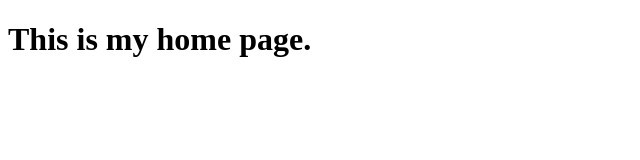
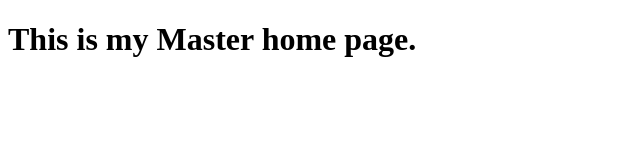
Before and after one commit to jbluks/test-webpage, a plain HTML site: page index.html in a window 1280 px wide. Shown: the whole page, without its empty margins (0-640 px from the left). Drawn offline with Linux system fonts and the light colour scheme.

Commit message:
Updated Master Homepage

```diff
--- a/index.html
+++ b/index.html
@@ -7,6 +7,6 @@
   <title>Document</title>
 </head>
 <body>
-  <h1>This is my home page.</h1>
+  <h1>This is my Master home page.</h1>
 </body>
 </html>
```
